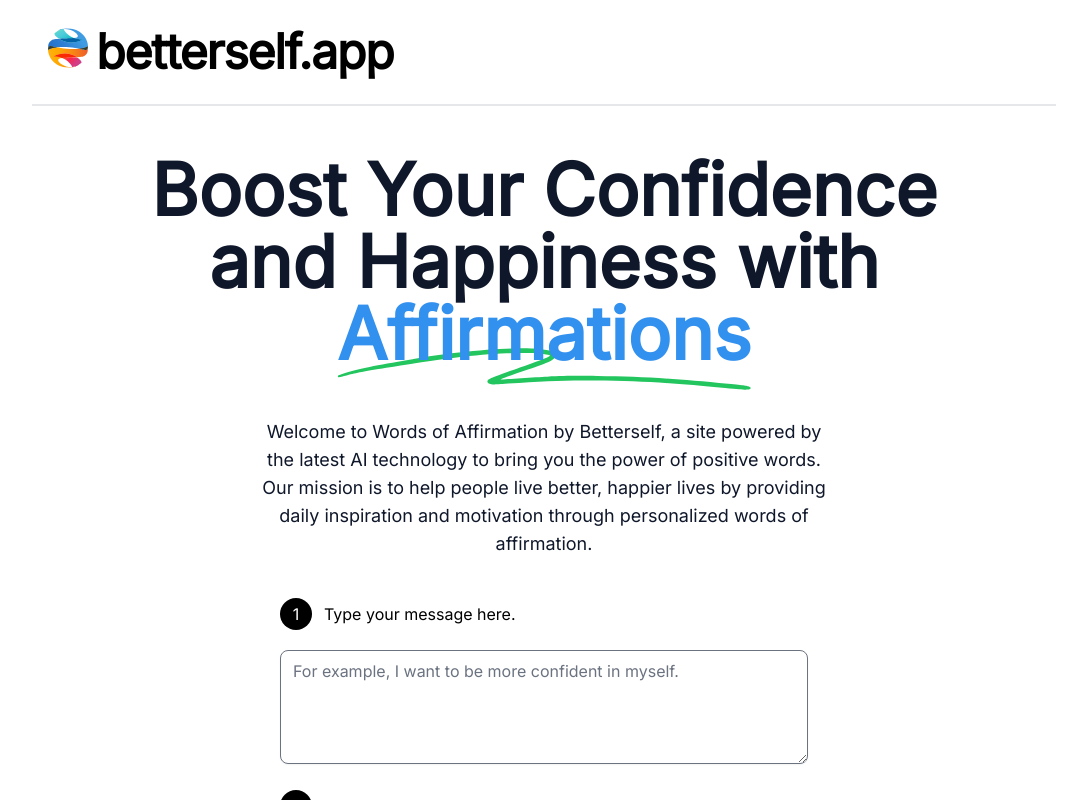
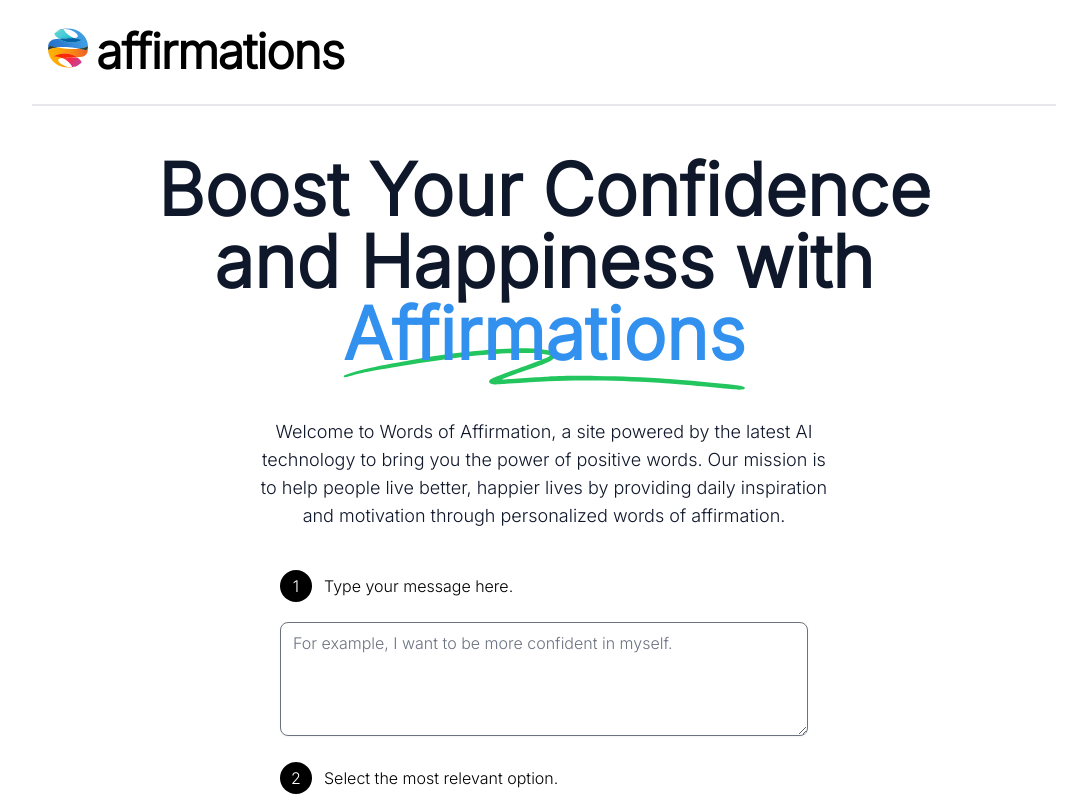
Before and after one commit to llegomark/affirmations, a Next.js app: page / in a window 1280 px wide. Shown: the top 800 px of the page, without its empty margins (96-1183 px from the left). Built offline with nearby package versions, Linux system fonts and the light colour scheme.

Commit message:
update: site name

```diff
--- a/components/Footer.tsx
+++ b/components/Footer.tsx
@@ -11,7 +11,7 @@ export default function Footer() {
       <div>
         Copyright © {currentYear()}{" "}
         <Link
-          href="/"
+          href="https://llego.dev/"
           className="font-bold underline-offset-2 transition hover:underline"
         >
           Mark Anthony Llego
--- a/components/Header.tsx
+++ b/components/Header.tsx
@@ -13,7 +13,7 @@ export default function Header() {
           height={36}
         />
         <h1 className="ml-2 text-3xl font-bold tracking-tight sm:text-5xl">
-          betterself.app
+          affirmations
         </h1>
       </Link>
     </header>
--- a/pages/_app.tsx
+++ b/pages/_app.tsx
@@ -3,7 +3,7 @@ import "../styles/globals.css";
 import { Inter } from "@next/font/google";
 
 const inter = Inter({
-  weight: "400",
+  weight: "300",
   subsets: ["latin"],
 });
 
--- a/pages/index.tsx
+++ b/pages/index.tsx
@@ -137,7 +137,7 @@ const Home: NextPage = () => {
           </span>
         </h2>
         <p className="mx-auto mt-12 max-w-xl text-lg leading-7 text-slate-900">
-          Welcome to Words of Affirmation by Betterself, a site powered by the
+          Welcome to Words of Affirmation, a site powered by the
           latest AI technology to bring you the power of positive words. Our
           mission is to help people live better, happier lives by providing
           daily inspiration and motivation through personalized words of
```
Also changed, not shown: middleware.ts (line endings or trailing spaces).
